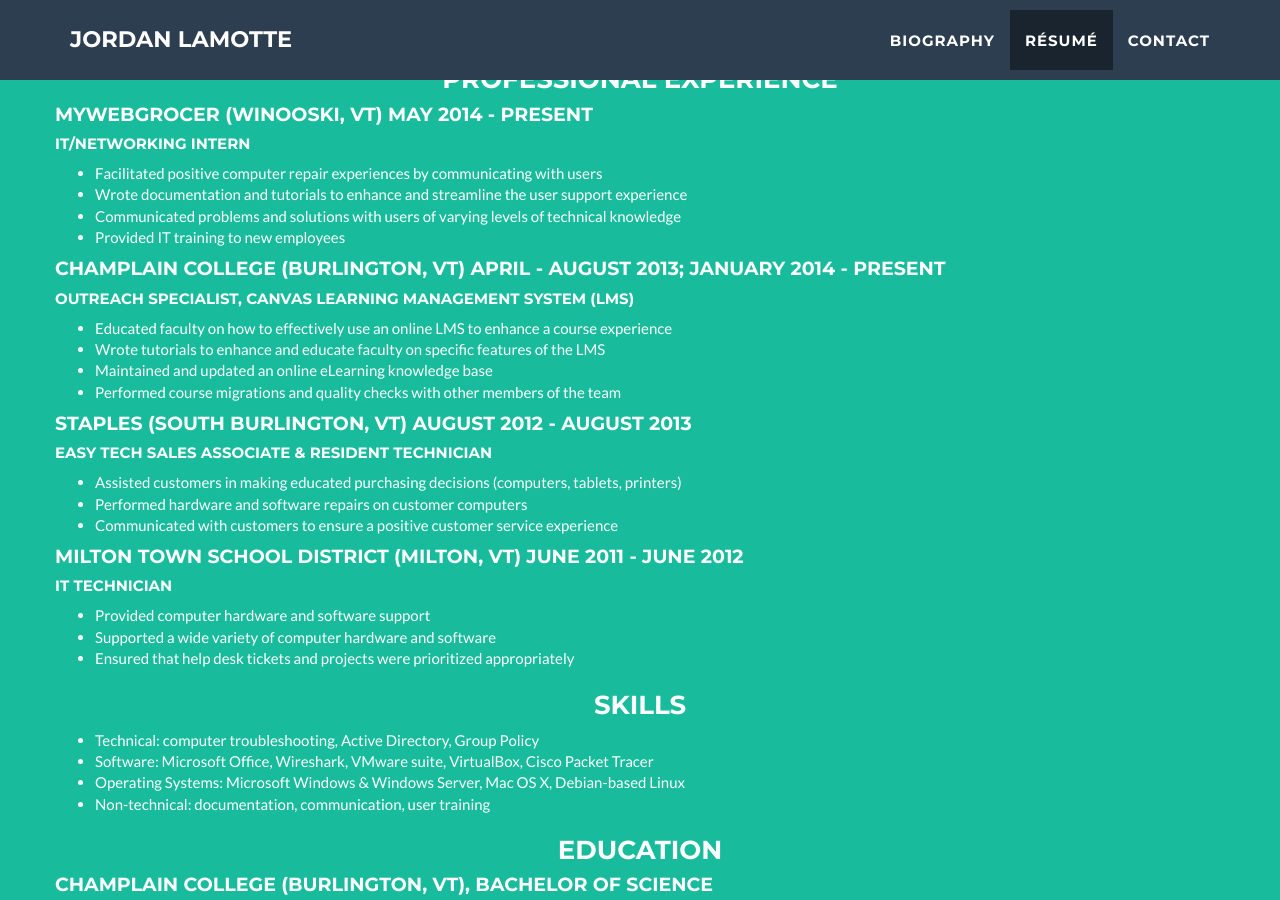
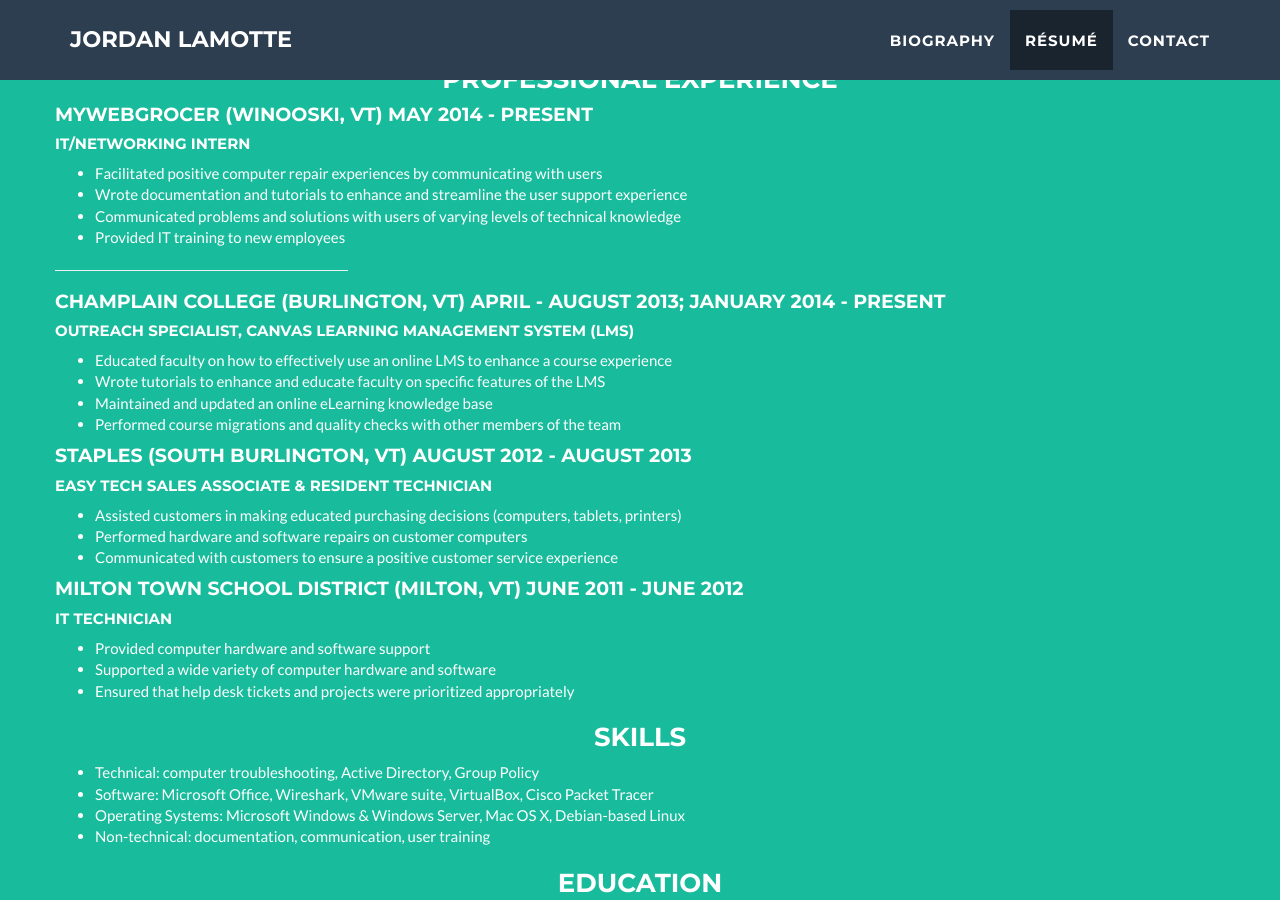
Before and after one commit to lamojo/lamojo.github.io, a Jekyll site: the page built from index.html, in a window 1280 px wide and 900 px high, scrolled down 1598 px. Built offline with Jekyll 4.4.1, drawn with Linux system fonts in a browser that asks for light colours.

Commit message:
Resume
Updated my resume….again.

```diff
--- a/_includes/resume.html
+++ b/_includes/resume.html
@@ -18,6 +18,7 @@
                             <li>Communicated problems and solutions with users of varying levels of technical knowledge</li>
                             <li>Provided IT training to new employees</li>
                         </ul>
+                <hr width="25%" align="left">
                     <h4>Champlain College (Burlington, VT) April - August 2013; January 2014 - present</h4>
                     <h5>Outreach Specialist, Canvas Learning Management System (LMS)</h5>
                         <ul>
```
